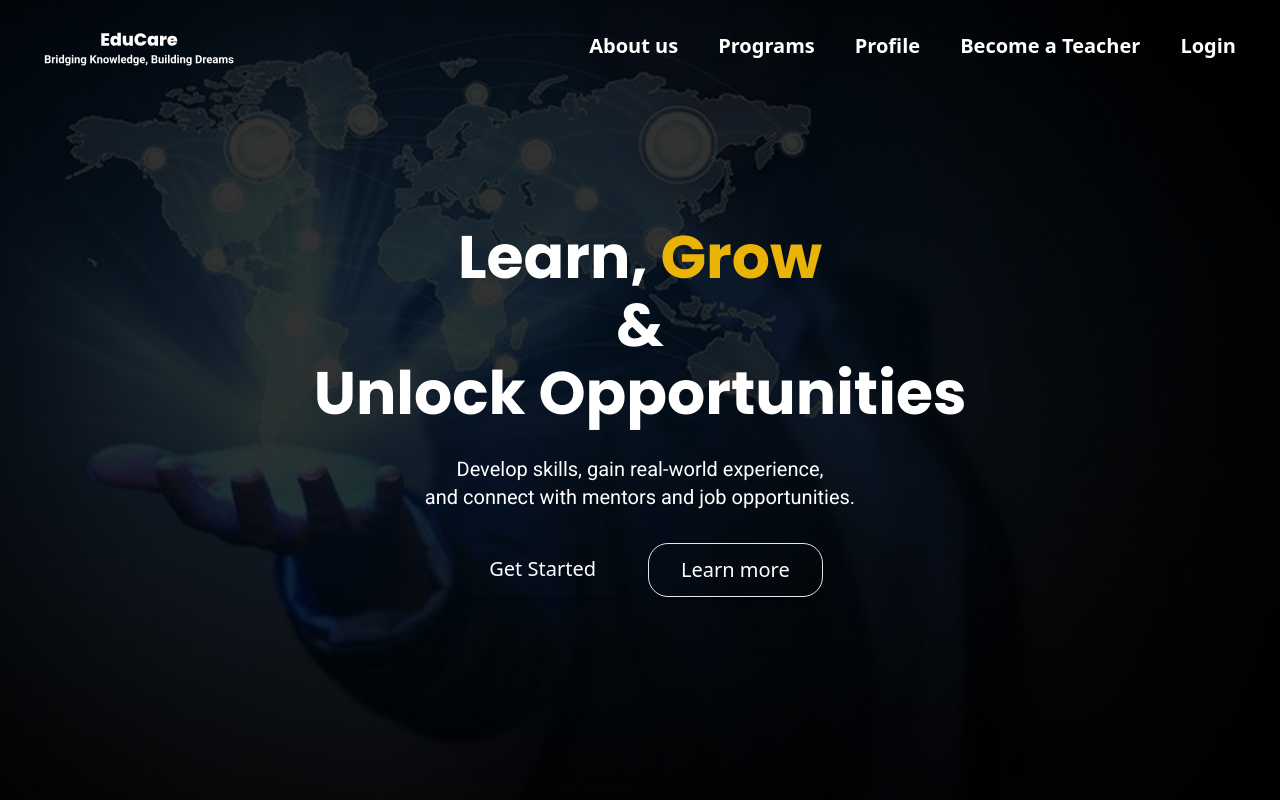
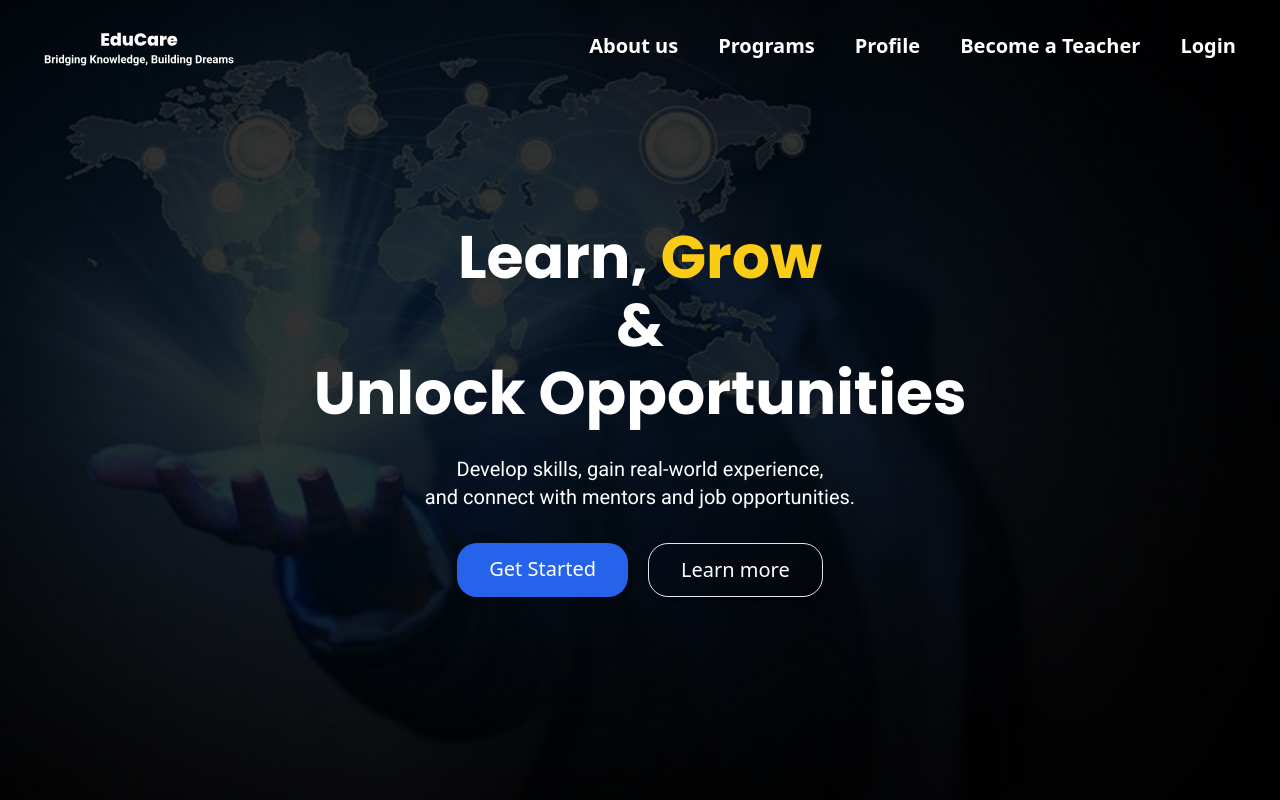
Before and after one commit to Eseoghene94/Educare, a React (Vite) app: page / in a window 1280 px wide. Shown: the top 800 px of the page. Built offline with nearby package versions, Linux system fonts and the light colour scheme.

Commit message:
modified:   src/components/Hero.jsx

```diff
--- a/src/components/Hero.jsx
+++ b/src/components/Hero.jsx
@@ -63,7 +63,7 @@ function Hero() {
         {/* Hero Section */}
         <section className="flex flex-col items-center justify-center h-[80vh] text-white text-center px-6 animate-fade-up">
           <h2 className="text-5xl md:text-6xl font-bold">
-            Learn, <span className="text-yellow-500">Grow</span>
+            Learn, <span className="text-yellow-400">Grow</span>
           </h2>
           <h2 className="text-5xl md:text-6xl mt-2 font-bold"> &</h2>
           <h2 className="text-5xl md:text-6xl font-bold mt-2 md:mt-2">
@@ -77,7 +77,7 @@ function Hero() {
           <div className="flex flex-col md:flex-row space-y-4 md:space-x-5 md:space-y-0">
             <Link
               to="/signup"
-              className="px-6 md:px-8 text-lg md:text-xl py-3 bg-clr-primary text-white rounded-[20px] shadow-md hover:bg-blue-700"
+              className="px-6 md:px-8 text-lg md:text-xl py-3 bg-blue-600 text-white rounded-[20px] shadow-md hover:bg-blue-700"
             >
               Get Started
             </Link>
```
